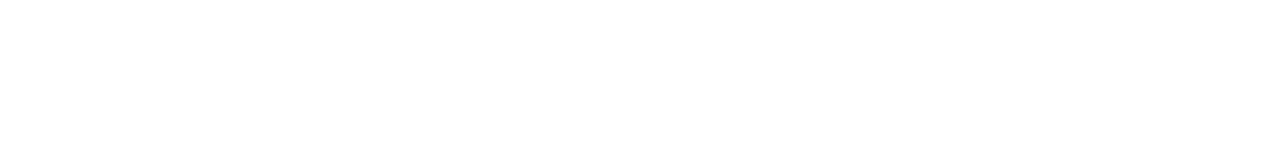
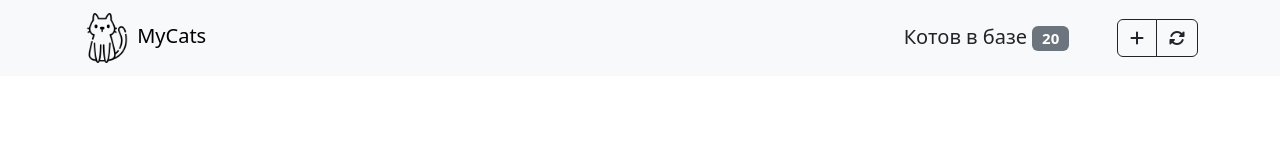
Before and after one commit to la-evg/cats_project, a plain HTML site: page index.html in a window 1280 px wide. Drawn offline with nearby package versions, Linux system fonts and the light colour scheme.

Commit message:
Добавлена шапка проекта

```diff
--- a/index.html
+++ b/index.html
@@ -15,7 +15,21 @@
 </head>
 
 <body>
-
+    <nav class="navbar bg-body-tertiary">
+        <div class="container">
+            <a class="navbar-brand" href="#">
+                <img src="./logo.png" alt="Logo" width="50" class="d-inline-block">
+                MyCats
+            </a>
+            <div class="d-flex align-items-center nav__info ">
+                <h5 class="my-0 mx-5">Котов в базе <span class="badge bg-secondary">20</span></h5>
+                <div class="btn-group" role="group" aria-label="Default button group">
+                    <button type="button" class="btn btn-outline-dark"><i class="fa-solid fa-plus"></i></button>
+                    <button type="button" class="btn btn-outline-dark"><i class="fa-solid fa-rotate"></i></button>
+                </div>
+            </div>
+        </div>
+    </nav>
 </body>
 
 </html>
```
